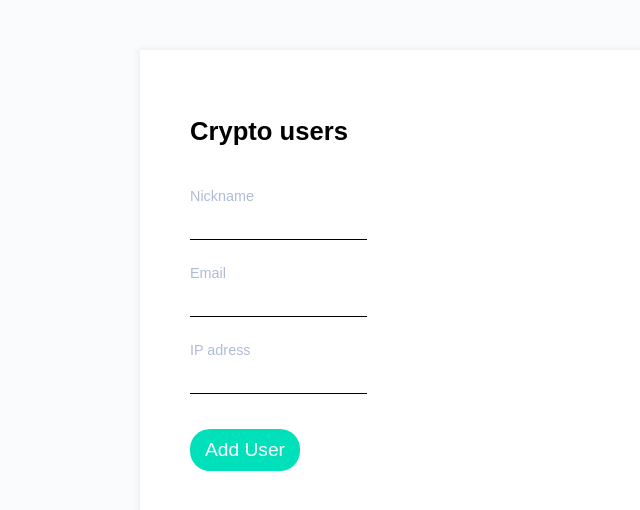
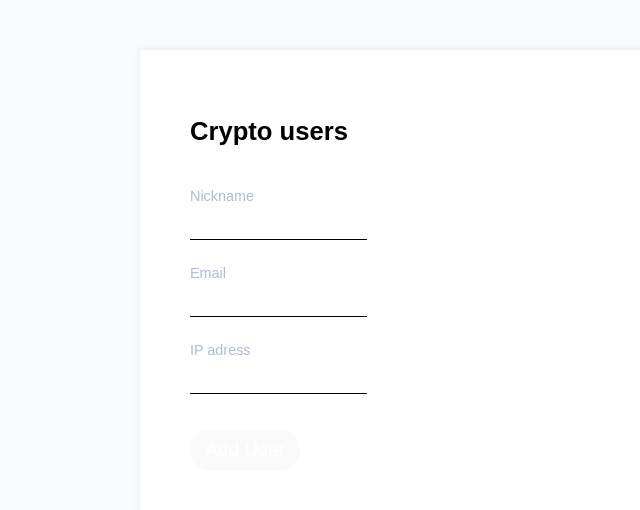
Before and after one commit to mstosio/crypto-users, a React app: page / in a window 1280 px wide. Shown: the top 510 px of the page, without its empty margins (0-640 px from the left). Built offline with nearby package versions, Linux system fonts and the light colour scheme.

Commit message:
added disabled button styles

```diff
--- a/src/layout/Buttons/StyledButtons.js
+++ b/src/layout/Buttons/StyledButtons.js
@@ -1,8 +1,13 @@
-import styled from 'styled-components';
+import styled, { css } from 'styled-components';
 
 export const Button = styled.button`
   margin-top: 35px;
-  background-color: ${({ theme }) => theme.colors.maingreen};
+  ${'' /* background-color: ${({ theme }) => theme.colors.maingreen}; */}
+  ${({ disabled, theme }) =>
+    !disabled &&
+    `
+    background:  ${theme.colors.maingreen};
+  `}
   color: ${({ theme }) => theme.colors.white};
   border: none;
   border-radius: 20px;
```
